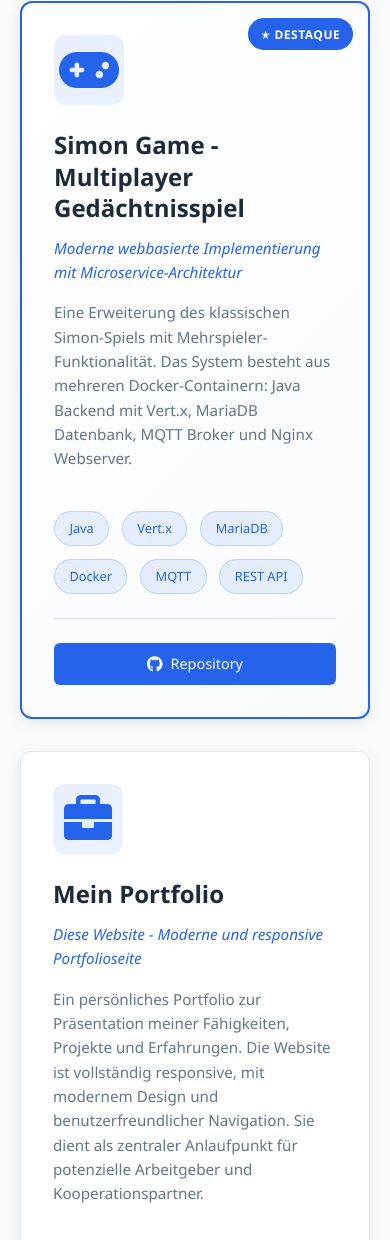
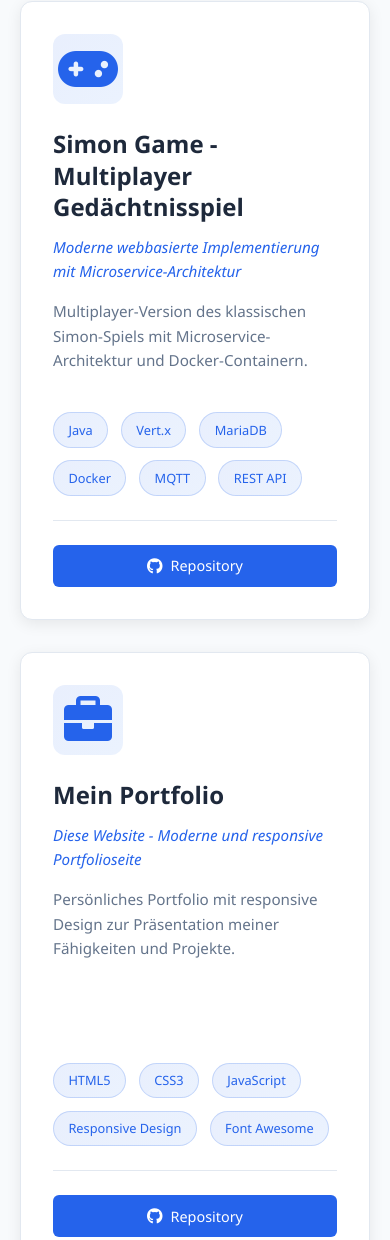
Before and after one commit to Monsieur-v237/portfolio, a plain HTML site: page index.html in a window 390 px wide. Shown: the part 4360-5600 px from the top of the page. Drawn offline with Linux system fonts and the light colour scheme; a script that the page names is missing.

Commit message:
Projektkarten für Mobile und Einheitlichkeit optimiert

```diff
--- a/index.html
+++ b/index.html
@@ -122,7 +122,7 @@
             <h2 class="section-title">Meine GitHub Projekte</h2>
             <div class="projects-grid">
                 <!-- Projekt 1 - Simon Game (kompakte Version) -->
-                <div class="project-card featured">
+                <div class="project-card">
                     <div class="project-icon">
                         <i class="fas fa-gamepad"></i>
                     </div>
@@ -130,7 +130,7 @@
                     <p class="project-subtitle">Moderne webbasierte Implementierung mit Microservice-Architektur</p>
 
                     <div class="project-description">
-                        <p>Eine Erweiterung des klassischen Simon-Spiels mit Mehrspieler-Funktionalität. Das System besteht aus mehreren Docker-Containern: Java Backend mit Vert.x, MariaDB Datenbank, MQTT Broker und Nginx Webserver.</p>
+                        <p>Multiplayer-Version des klassischen Simon-Spiels mit Microservice-Architektur und Docker-Containern.</p>
                     </div>
 
                     <div class="project-tech">
@@ -158,7 +158,7 @@
                     <p class="project-subtitle">Diese Website - Moderne und responsive Portfolioseite</p>
 
                     <div class="project-description">
-                        <p>Ein persönliches Portfolio zur Präsentation meiner Fähigkeiten, Projektе und Erfahrungen. Die Website ist vollständig responsive, mit modernem Design und benutzerfreundlicher Navigation. Sie dient als zentraler Anlaufpunkt für potenzielle Arbeitgeber und Kooperationspartner.</p>
+                        <p>Persönliches Portfolio mit responsive Design zur Präsentation meiner Fähigkeiten und Projekte.</p>
                     </div>
 
                     <div class="project-tech">
```
